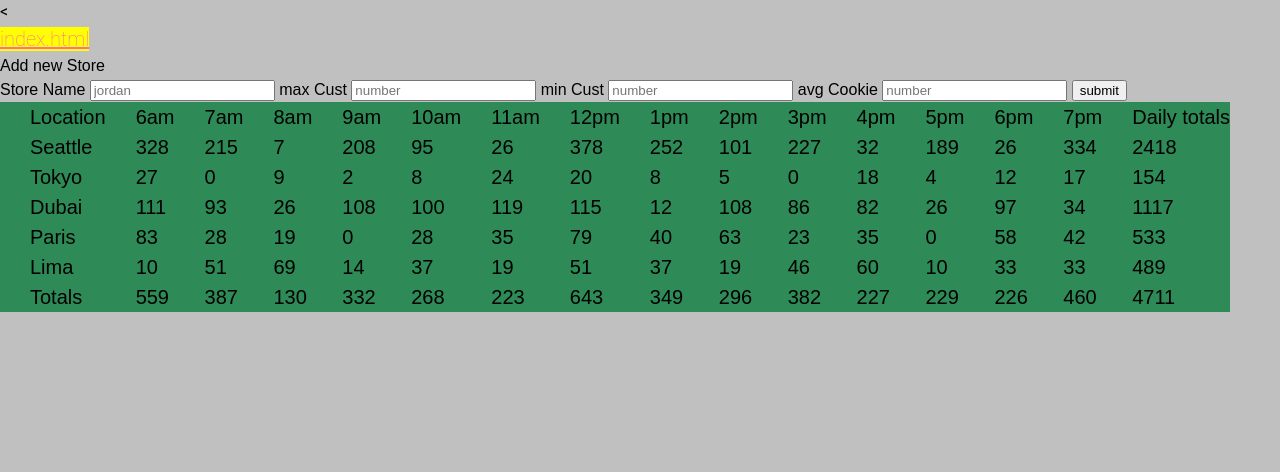
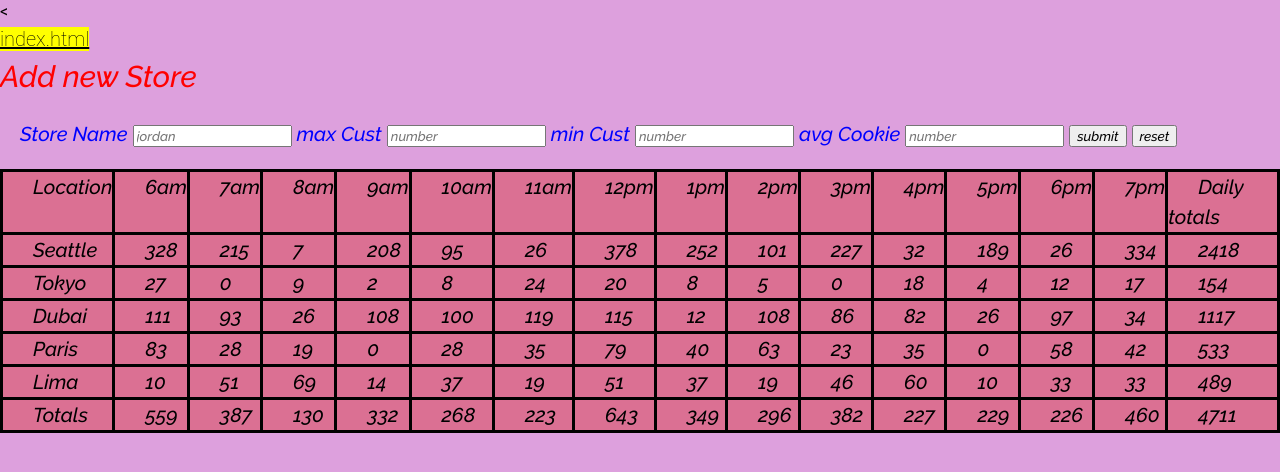
Before and after one commit to Hanadykhrishah/cookie-stand, a plain HTML site: page sales.html in a window 1280 px wide. Drawn offline with Linux system fonts and the light colour scheme.

Commit message:
new css style

```diff
--- a/css/style.css
+++ b/css/style.css
@@ -1,8 +1,9 @@
 h1 {
     font-size: 50px;
     font-weight: 50;
-    color : red;
+    color :black;
     text-align: center;
+    font-family: 'VT323', monospace;
   }
 
   main img {
@@ -12,37 +13,32 @@ h1 {
 
 
   * {
-    font-family: Arial, sans-serif;
+    font-family: 'Raleway', sans-serif;
   }
 
   body {
     font-family: 'Roboto', sans-serif;
     line-height: 1.5;
+    background-color:plum;
   }
 
-  h2 {
-    font-size: 50px;
-    font-weight: 50;
-    color : red;
+
+  a {
+    color: black;
+    font-size: 20px;
+    font-weight: 20;
+    background-color:yellow;
+    text-align: center;
 
   }
 
-  a {
-    color: hotpink;
-    font-size: 20px;
-    font-weight: 20;
-    text-align: right;
-    background-color: yellow;
-  }
-
-  body {
-    background-color:silver;
-  }
   footer {
     text-align: center;
     background:pink;
-    color:purple;
+    color:black;
     line-height:100px
+    font-family: 'VT323', monospace;
+
   }
 
   ul {
@@ -52,9 +48,10 @@ h1 {
   }
 
   header nav {
-
+    font-family: 'VT323', monospace;
     text-align: justify;
-
+    font-size: 30px;
+    font-weight: 20;
 }
 
 header nav ul li {
@@ -70,6 +67,9 @@ header nav ul li {
       text-align: justify;
       font-size: 20px;
       font-weight: 20;
+      font-family: 'Domine', serif;
+      background-color: salmon;
+      color:purple;
     }
 
     table{
@@ -79,5 +79,24 @@ header nav ul li {
       text-align: justify;
       font-size: 20px;
       font-weight: 20;
-      background-color:seagreen;
+      background-color:palevioletred;
+
+
     }
+
+    form{
+
+      font-size: 20px;
+      font-weight: 20;
+      color: blue;
+      padding: 20px;
+    }
+    legend {
+      font-size: 30px;
+      font-weight: 20;
+      color:red;
+    }
+
+    table, th, td {
+      border:3px solid black;
+    }
--- a/index.html
+++ b/index.html
@@ -7,9 +7,12 @@
   <title>Document</title>
   <link rel="stylesheet" href="./css/reset.css">
   <link rel="stylesheet" href="./css/style.css">
-
-
-
+  <link rel="preconnect" href="https://fonts.gstatic.com">
+<link href="https://fonts.googleapis.com/css2?family=Raleway:ital,wght@1,500&display=swap" rel="stylesheet">
+<link rel="preconnect" href="https://fonts.gstatic.com">
+<link href="https://fonts.googleapis.com/css2?family=Cutive+Mono&family=Domine&family=Raleway:ital,wght@1,500&family=VT323&display=swap" rel="stylesheet">
+<link rel="preconnect" href="https://fonts.gstatic.com">
+<link href="https://fonts.googleapis.com/css2?family=Cutive+Mono&family=Domine&family=Raleway:ital,wght@1,500&family=VT323&display=swap" rel="stylesheet">
 </head>
 <body>
   <header>
--- a/sales.html
+++ b/sales.html
@@ -7,6 +7,8 @@
   <title>Document</title>
   <link rel="stylesheet" href="./css/reset.css">
   <link rel="stylesheet" href="./css/style.css">
+  <link rel="preconnect" href="https://fonts.gstatic.com">
+<link href="https://fonts.googleapis.com/css2?family=Raleway:ital,wght@1,500&display=swap" rel="stylesheet">
 </head>
 <body>
   <header>
@@ -34,6 +36,7 @@
           <input type="text" name="avgCookie" id="avgCookie" placeholder="number">
 
         <button type="submit">submit</button>
+        <button type="reset">reset</button>
         </form>
       </fieldset>
     <table id="salesTable"></table>
```
